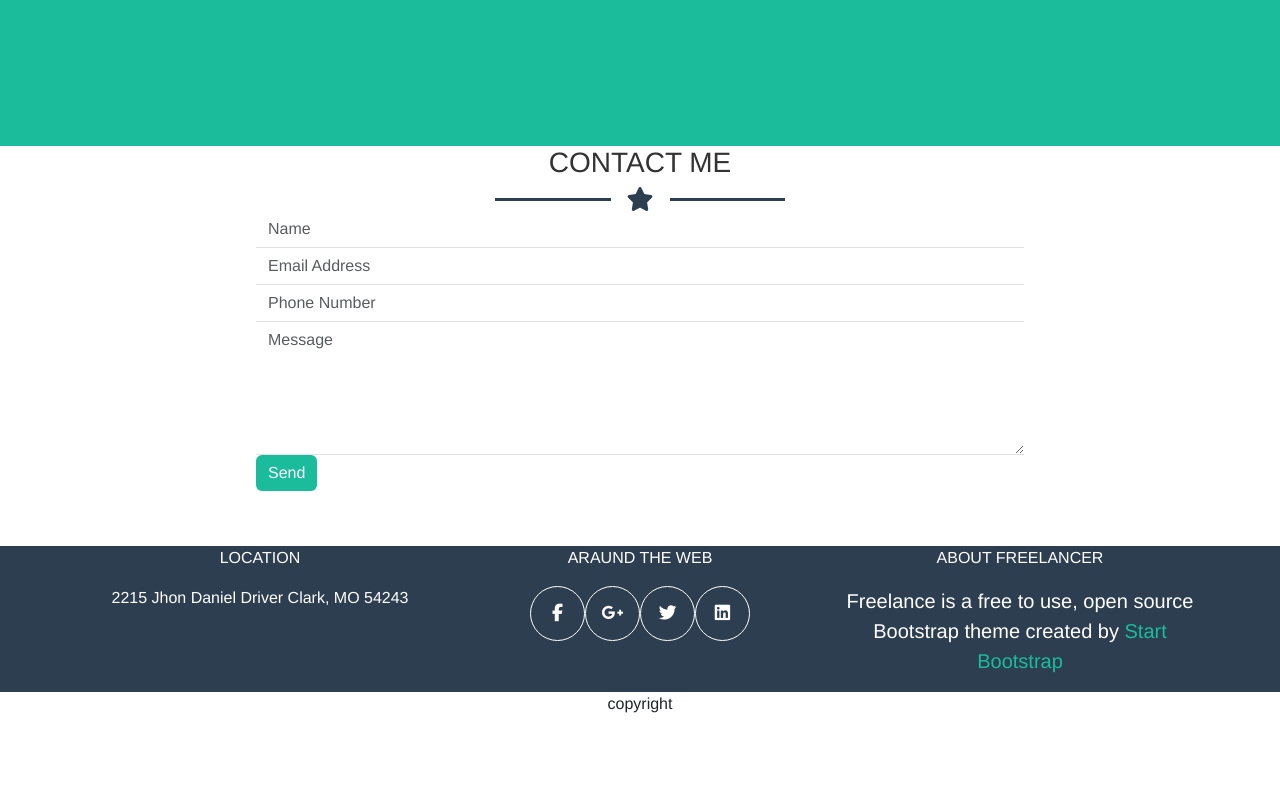
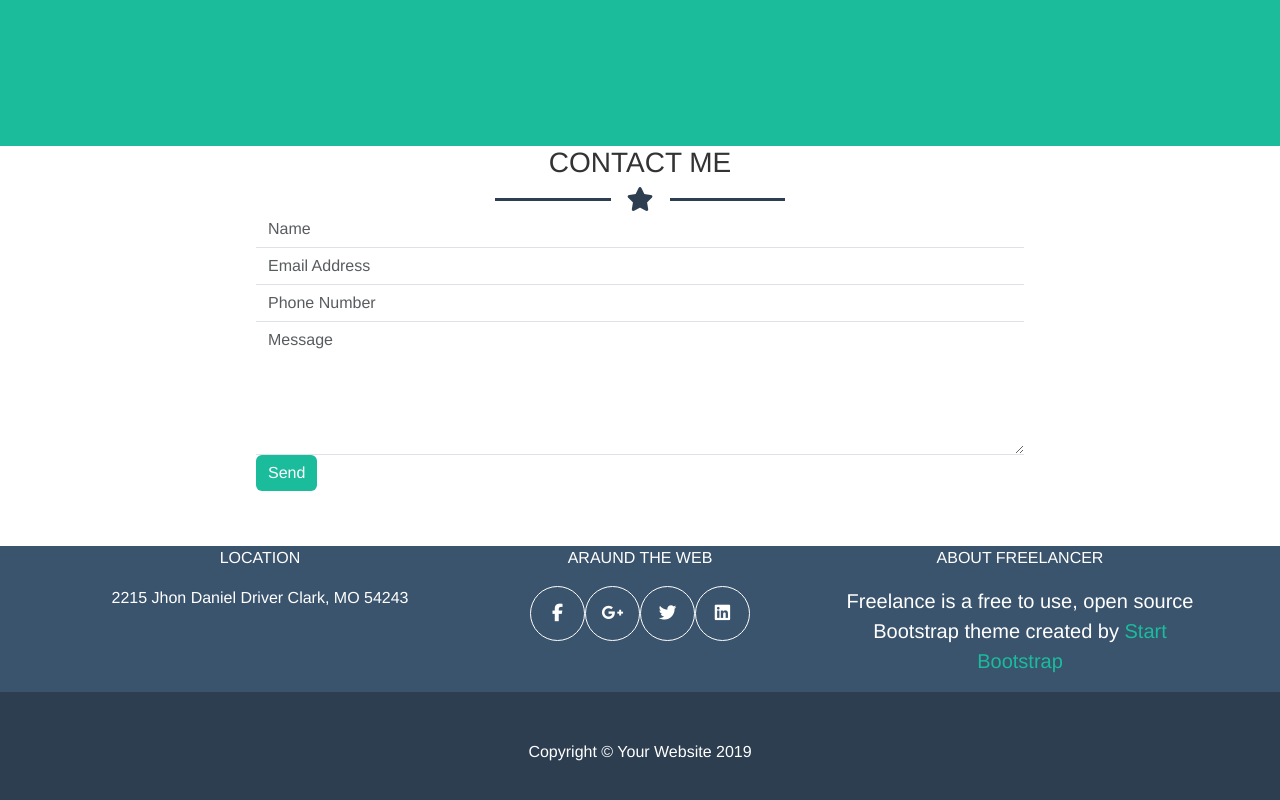
Before and after one commit to PatrizioCorcione/html-css-bootstrap-freelancer, a plain HTML site: page index.html in a window 1280 px wide. Shown: the part 5583-6383 px from the top of the page. Before the commit the page ends 6299 px from the top, so only its background shows below. Drawn offline with nearby package versions, Linux system fonts and the light colour scheme; a web font is replaced by a local one.

Commit message:
[add] bot footer

```diff
--- a/assets/style.css
+++ b/assets/style.css
@@ -135,7 +135,7 @@ body {
 /*TOP FOOTER*/
 
 .top-footer{
-  background-color: var(--bg-dark);
+  background-color: var(--bg-ldark);
 }
 
 .top-footer .ghost a{
@@ -151,3 +151,9 @@ body {
 .top-footer .whitch a{
   color: var(--bg-green);
 }
+
+/*BOT FOOTER*/
+
+.bot-footer{
+  background-color: var(--bg-dark);
+}
--- a/index.html
+++ b/index.html
@@ -197,10 +197,10 @@
           </div>
         </div>
       </section>
-      <section class="bot-footer">
-        <div class="copyright text-center ">
-          copyright
-        </div>
+      <section class="bot-footer text-center p-5 text-white  ">
+
+       <p>Copyright &copy; Your Website 2019</p>
+
       </section>
     </footer>
 
```
